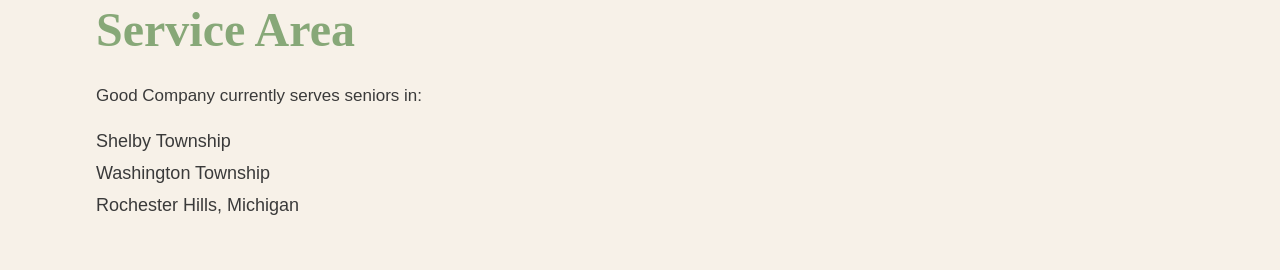
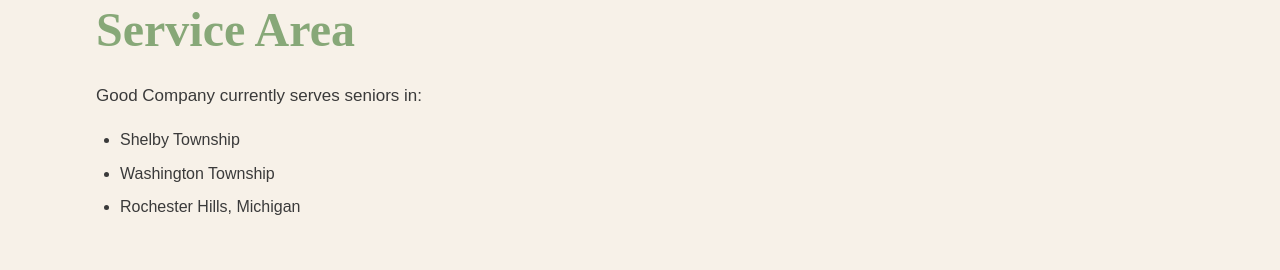
Before and after one commit to GoodCompanySCS/goodcompany-scs, a Next.js app: page /about in a window 1280 px wide. Shown: the part 2740-3010 px from the top of the page. Built offline with nearby package versions, Linux system fonts and the light colour scheme.

Commit message:
Update page.tsx

```diff
--- a/app/about/page.tsx
+++ b/app/about/page.tsx
@@ -76,7 +76,7 @@
               <p className="text-lg mb-4">
                 Good Company currently serves seniors in:
               </p>
-              <ul className="space-y-1 text-lg">
+              <ul className="list-disc pl-6 space-y-2">
                 <li>Shelby Township</li>
                 <li>Washington Township</li>
                 <li>Rochester Hills, Michigan</li>
```
